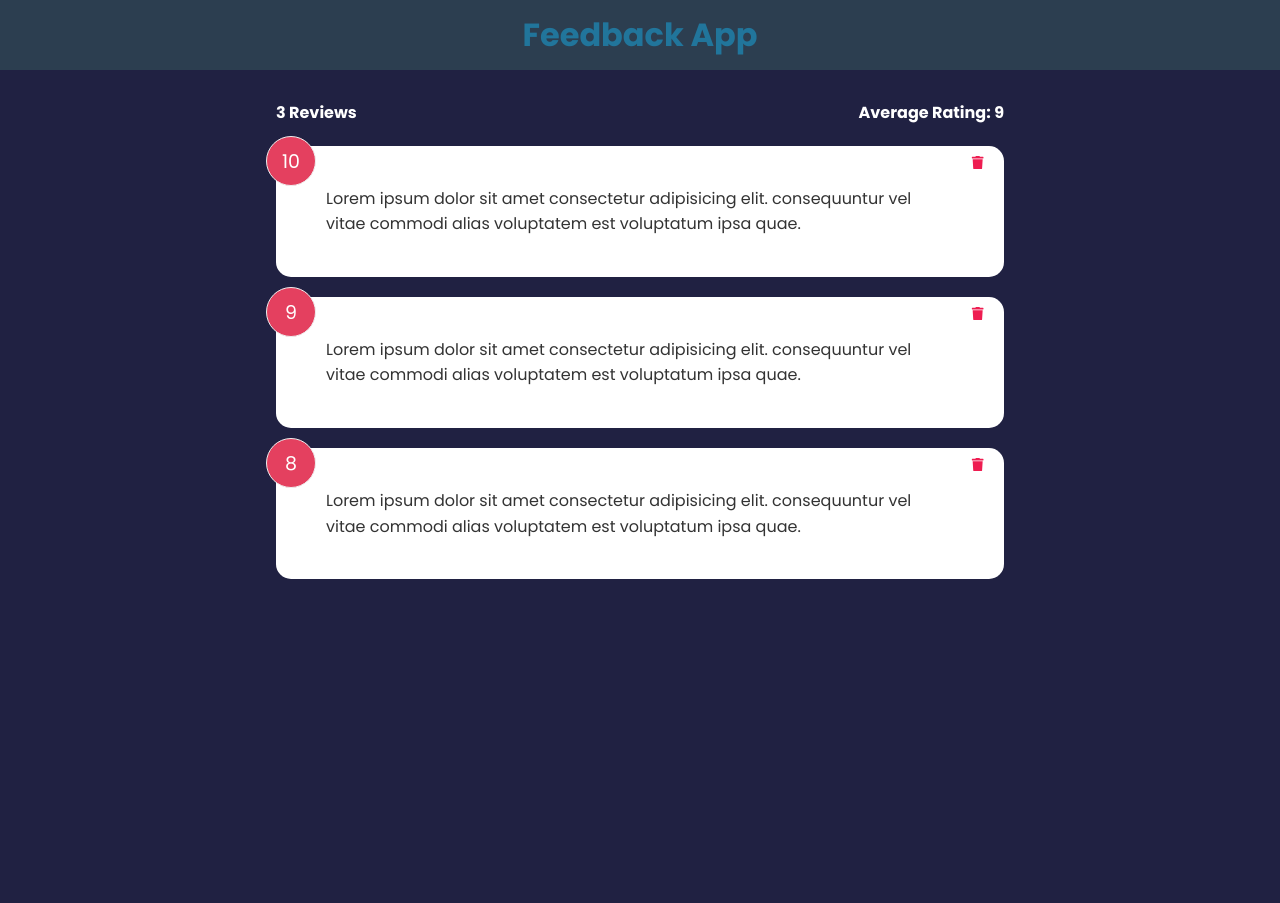
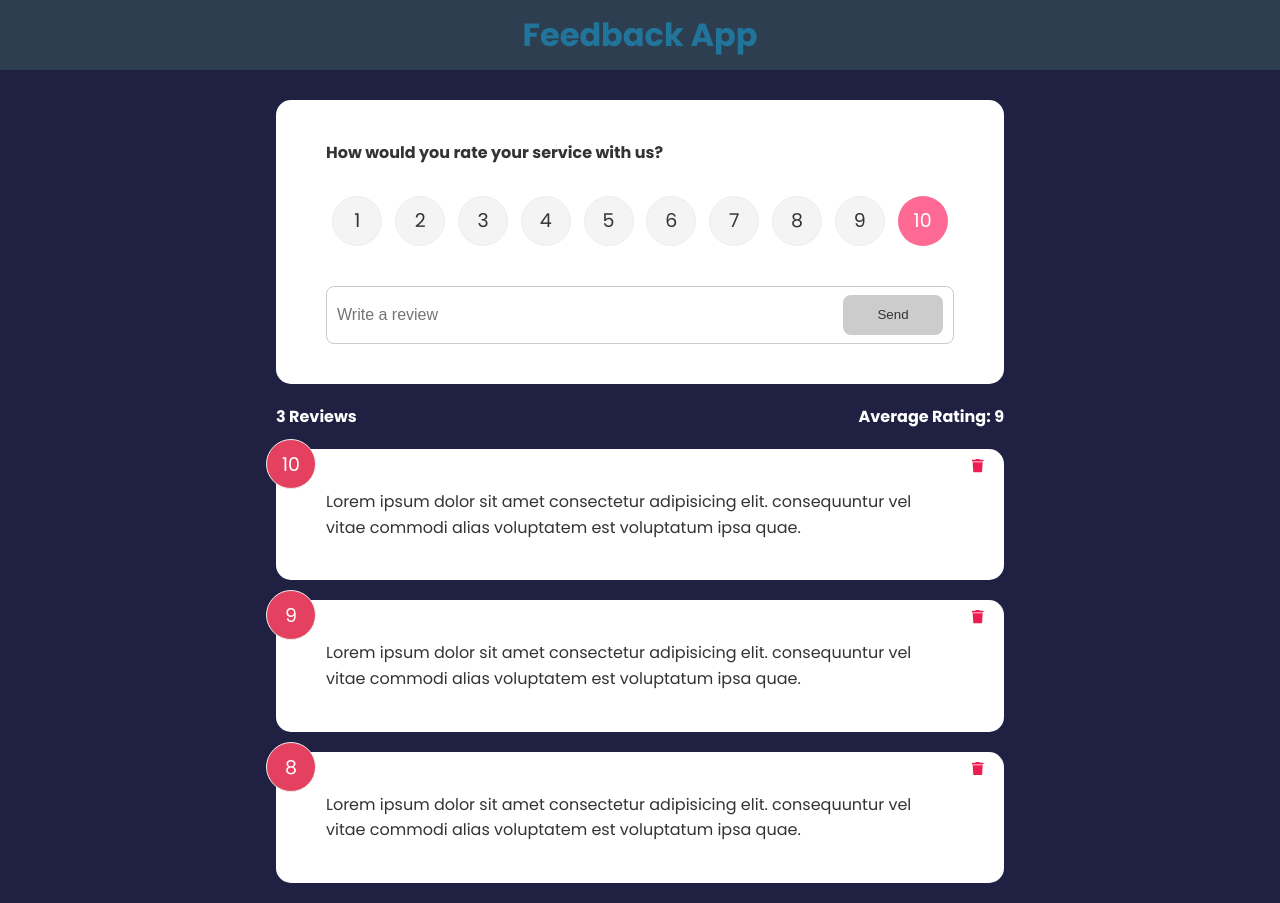
Before and after one commit to Natnael-Yigzaw/feedback-app, a React (Create React App) app: page / in a window 1280 px wide. Before the commit the page ends 800 px from the top, so only its background shows below. Built offline with nearby package versions, Linux system fonts and the light colour scheme.

Commit message:
Added Rating and Review functionality.

```diff
--- a/package.json
+++ b/package.json
@@ -6,10 +6,12 @@
     "@testing-library/jest-dom": "^5.17.0",
     "@testing-library/react": "^13.4.0",
     "@testing-library/user-event": "^13.5.0",
+    "framer-motion": "^10.16.16",
     "react": "^18.2.0",
     "react-dom": "^18.2.0",
     "react-icons": "^4.12.0",
     "react-scripts": "5.0.1",
+    "uuid": "^9.0.1",
     "web-vitals": "^2.1.4"
   },
   "scripts": {
--- a/src/App.js
+++ b/src/App.js
@@ -1,21 +1,30 @@
+import { v4 as uuidv4 } from "uuid";
 import { useState } from "react";
 import Header from "./components/Header";
 import FeedbackData from "./data/FeedbackData";
 import FeedbackList from "./components/FeedbackList";
+import FeedbackForm from "./components/FeedbackForm";
 import FeedbackStats from "./components/FeedbackStats";
 
 function App() {
   const [feedback, setFeedback] = useState(FeedbackData);
+
+  const addFeedback = (newFeedback) => {
+    newFeedback.id = uuidv4();
+    setFeedback([...feedback, newFeedback]);
+  };
 
   const deleteFeedback = (id) => {
     if (window.confirm("Are you sure you want to delete?")) {
       setFeedback(feedback.filter((item) => item.id !== id));
     }
   };
+
   return (
     <>
       <Header />
       <div className="container">
+        <FeedbackForm handleAdd={addFeedback} />
         <FeedbackStats feedback={feedback} />
         <FeedbackList feedback={feedback} handledelete={deleteFeedback} />
       </div>
--- /dev/null
+++ b/src/components/FeedbackForm.jsx
@@ -0,0 +1,62 @@
+import { useState } from "react";
+import RatingSelect from "./RatingSelect";
+import Card from "./shared/Card";
+import Button from "./shared/Button";
+
+const FeedbackForm = ({ handleAdd }) => {
+  const [text, setText] = useState("");
+  const [rating, setRating] = useState(10);
+  const [btnDisabled, setBtnDisabled] = useState(true);
+  const [message, setMessage] = useState("");
+
+  const handleTextChange = ({ target: { value } }) => {
+    if (value === "") {
+      setBtnDisabled(true);
+      setMessage(null);
+    } else if (value.trim().length < 10) {
+      setMessage("Review must be at least 10 characters");
+      setBtnDisabled(true);
+    } else {
+      setMessage(null);
+      setBtnDisabled(false);
+    }
+    setText(value);
+  };
+
+  const handleSubmit = (e) => {
+    e.preventDefault();
+    if (text.trim().length > 10) {
+      const newFeedback = {
+        text,
+        rating,
+      };
+      handleAdd(newFeedback);
+      setBtnDisabled(true);
+      setRating(10);
+      setText("");
+    }
+  };
+
+  return (
+    <Card>
+      <form onSubmit={handleSubmit}>
+        <h4>How would you rate your service with us?</h4>
+        <RatingSelect select={setRating} selected={rating} />
+        <div className="input-group">
+          <input
+            onChange={handleTextChange}
+            type="text"
+            placeholder="Write a review"
+            value={text}
+          />
+          <Button type="submit" isDisabled={btnDisabled}>
+            Send
+          </Button>
+        </div>
+        {message && <div className="message">{message}</div>}
+      </form>
+    </Card>
+  );
+};
+
+export default FeedbackForm;
--- /dev/null
+++ b/src/components/RatingSelect.jsx
@@ -0,0 +1,24 @@
+const RatingSelect = ({ select, selected }) => {
+  const handleChange = (e) => {
+    select(Number(e.target.value));
+  };
+  return (
+    <ul className="rating">
+      {Array.from({ length: 10 }, (_, i) => (
+        <li key={`rating-${i + 1}`}>
+          <input
+            type="radio"
+            id={`num${i + 1}`}
+            name="rating"
+            value={i + 1}
+            onChange={handleChange}
+            checked={selected === i + 1}
+          />
+          <label htmlFor={`num${i + 1}`}>{i + 1}</label>
+        </li>
+      ))}
+    </ul>
+  );
+};
+
+export default RatingSelect;
--- /dev/null
+++ b/src/components/shared/Button.jsx
@@ -0,0 +1,15 @@
+const Button = ({ children, type, version, isDisabled }) => {
+  return (
+    <button type={type} disabled={isDisabled} className={`btn btn-${version}`}>
+      {children}
+    </button>
+  );
+};
+
+Button.defaultProps = {
+  version: "primary",
+  type: "button",
+  isDisabled: false,
+};
+
+export default Button;
```
Also changed, not shown: 1 other file (tests, documents, lock files or other folders).
